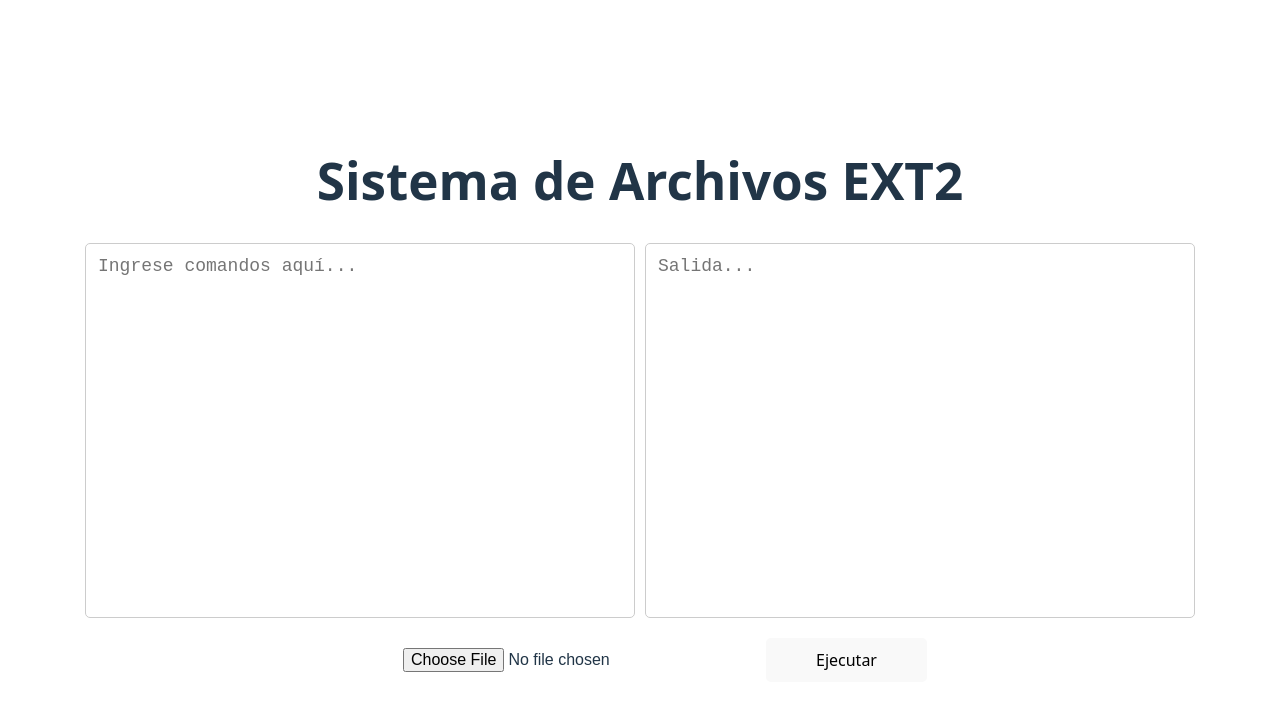
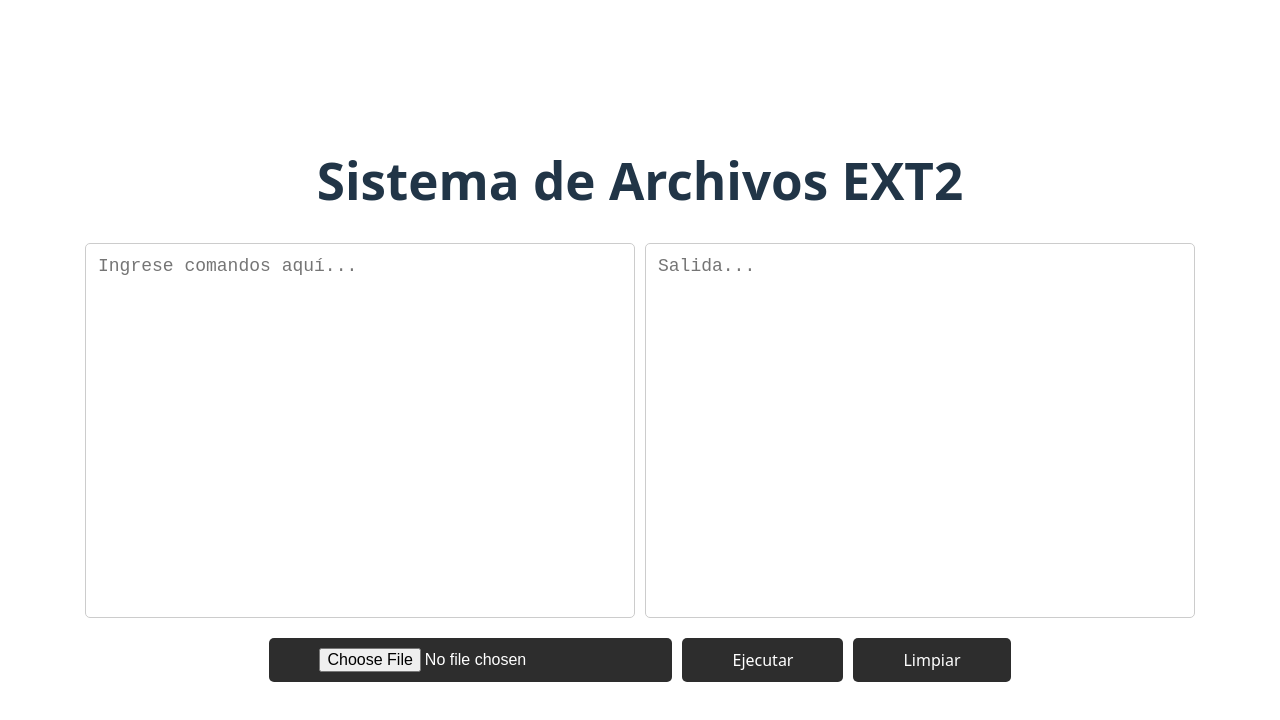
Before and after one commit to angelygm03/MIA_1S2025_P1_202210483, a React (Vite) app in the folder frontend/: page / in a window 1280 px wide. Shown: the top 720 px of the page. Built offline with nearby package versions, Linux system fonts and the light colour scheme.

Commit message:
mejoras en frontend

```diff
--- a/frontend/src/App.css
+++ b/frontend/src/App.css
@@ -35,9 +35,20 @@ textarea {
 
 input[type="file"],
 button {
+  background-color: #2d2d2d;
+  color: white;
   padding: 10px 50px;
   font-size: 16px;
   border: 1px;
   border-radius: 5px;
   cursor: pointer;
 }
+
+input[type="file"]:hover {
+  background-color: #2f728f;
+}
+
+button:hover {
+  background-color: #2f728f;
+  color: #e0e0e0;
+}
--- a/frontend/src/App.jsx
+++ b/frontend/src/App.jsx
@@ -367,6 +367,12 @@ function App() {
     }
   };
 
+    // Function to clear both textareas
+    const handleClear = () => {
+      setInput('');
+      setOutput('');
+    };
+
   return (
     <div className="container">
       <h1>Sistema de Archivos EXT2</h1>
@@ -387,6 +393,7 @@ function App() {
       <div className="buttons">
         <input type="file" accept=".smia" onChange={handleFileUpload} />
         <button onClick={handleExecute}>Ejecutar</button>
+        <button onClick={handleClear}>Limpiar</button>
       </div>
     </div>
   );
```
